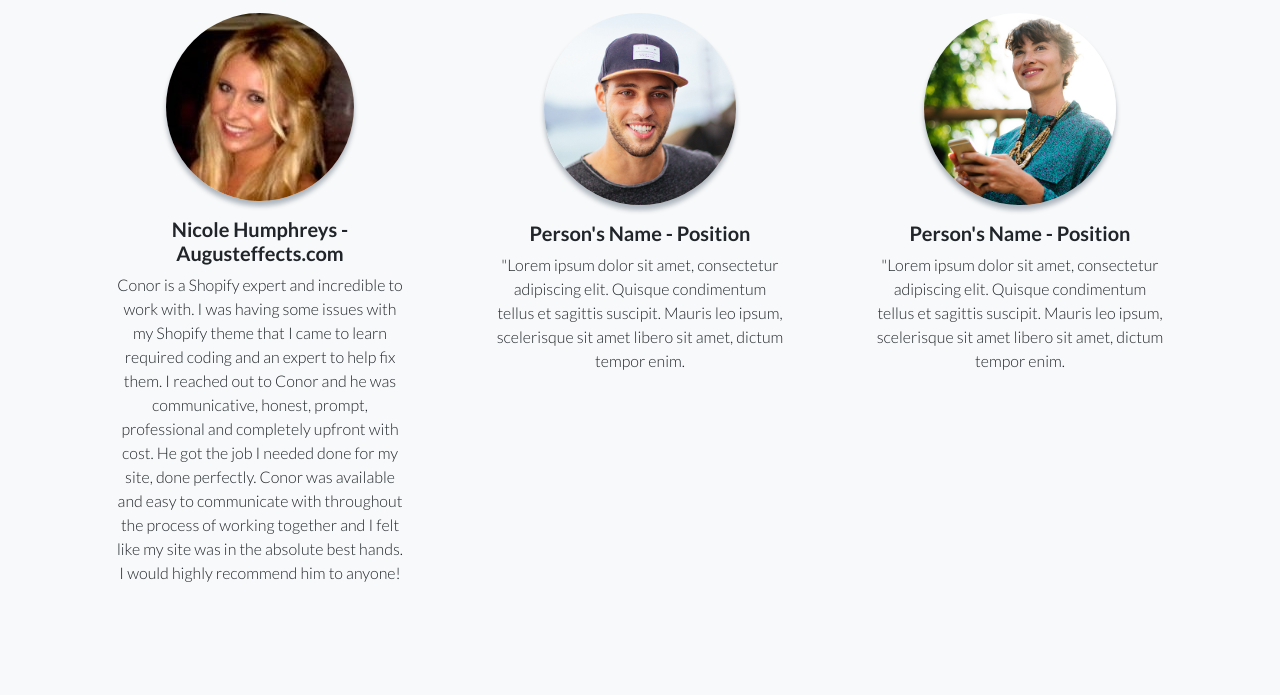
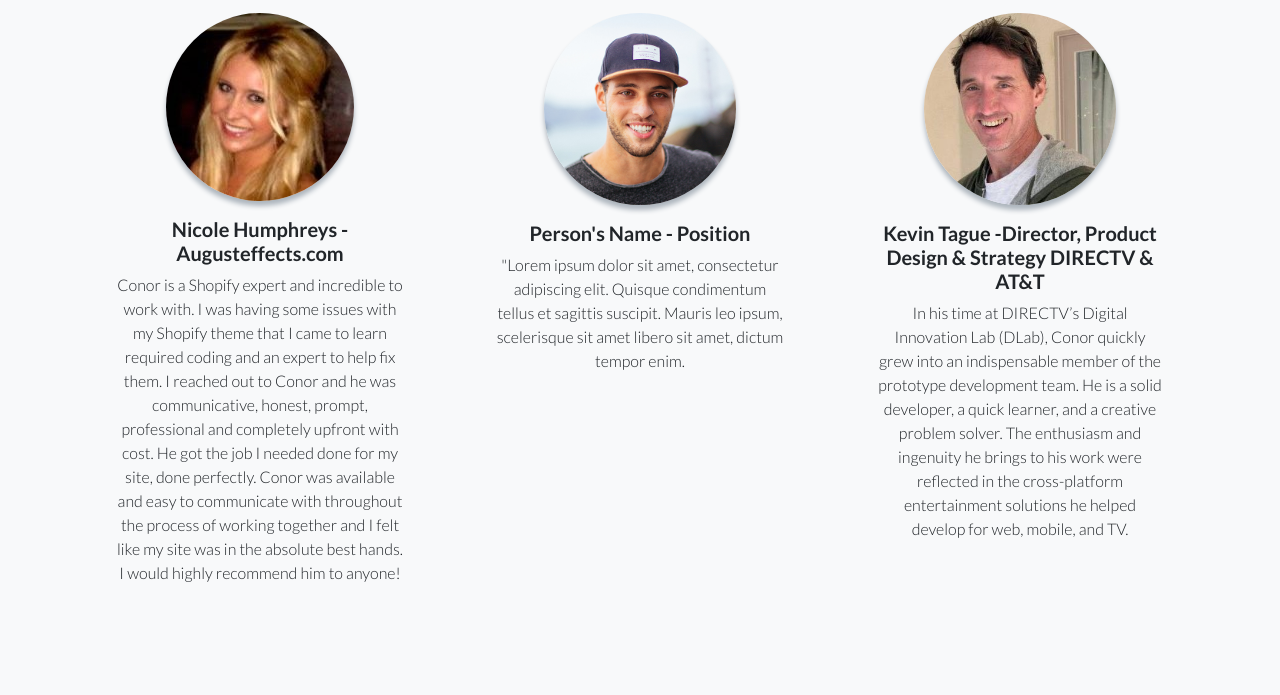
Before and after one commit to cwmacken/conormackenv3, a website: page index.html in a window 1280 px wide. Shown: the part 2593-3288 px from the top of the page. Drawn offline with Linux system fonts and the light colour scheme.

Commit message:
Add Kevin

```diff
--- a/index.html
+++ b/index.html
@@ -197,11 +197,13 @@
           </div>
         </div>
         <div class="col-lg-4">
-          <div class="testimonial-item mx-auto mb-5 mb-lg-0">
-            <img class="img-fluid rounded-circle mb-3" src="img/testimonials-3.jpg" alt="">
-            <h5>Person's Name - Position</h5>
-            <p class="font-weight-light mb-0">"Lorem ipsum dolor sit amet, consectetur adipiscing elit. Quisque condimentum tellus et sagittis suscipit. Mauris leo ipsum, scelerisque sit amet libero sit amet, dictum tempor enim.</p>
-          </div>
+          <a target="_blank" href="https://www.linkedin.com/in/kevin-tague-1a31092/">
+            <div class="testimonial-item mx-auto mb-5 mb-lg-0">
+              <img class="img-fluid rounded-circle mb-3" src="img/kevin.jpeg" alt="">
+              <h5>Kevin Tague -Director, Product Design & Strategy DIRECTV & AT&T</h5>
+              <p class="font-weight-light mb-0">In his time at DIRECTV’s Digital Innovation Lab (DLab), Conor quickly grew into an indispensable member of the prototype development team. He is a solid developer, a quick learner, and a creative problem solver. The enthusiasm and ingenuity he brings to his work were reflected in the cross-platform entertainment solutions he helped develop for web, mobile, and TV.</p>
+            </div>
+          </a>
         </div>
       </div>
       <div class="row">
```
Also changed, not shown: img/kevin.jpeg (added).
